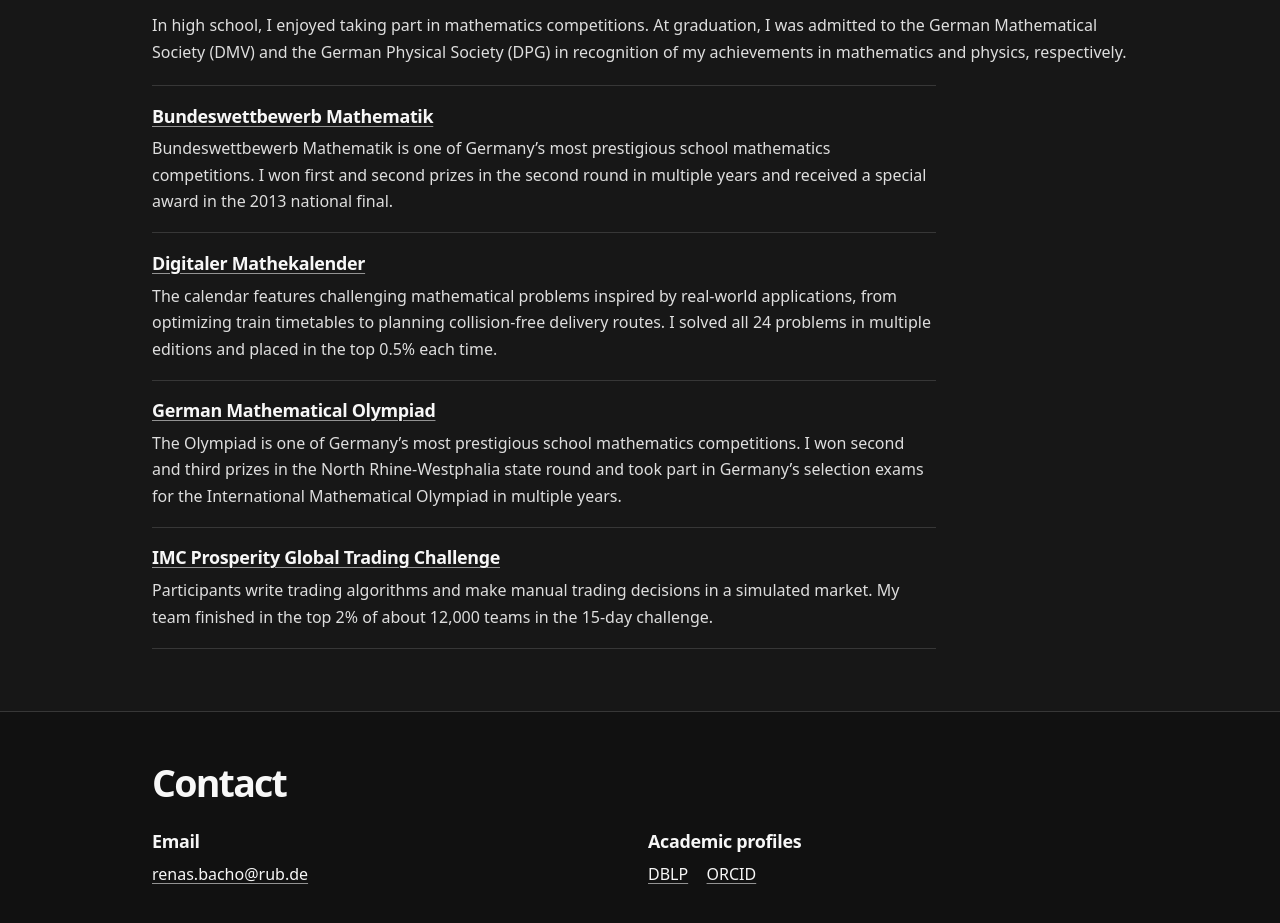
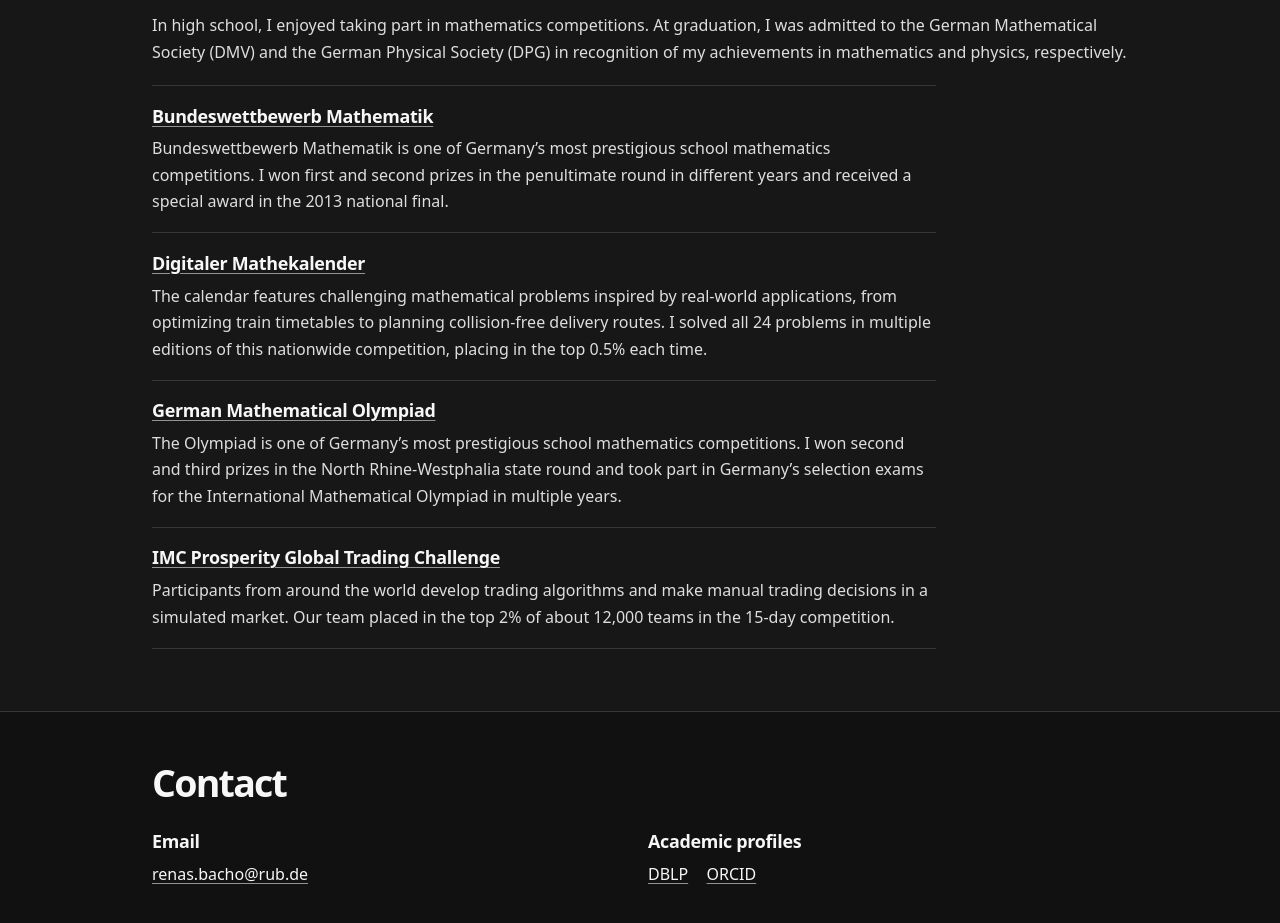
Before and after one commit to rbacho/rbacho.github.io, a plain HTML site: page index.html in a window 1280 px wide. Shown: the part 3940-4863 px from the top of the page. Drawn offline with Linux system fonts and the light colour scheme.

Commit message:
Update index.html

```diff
--- a/index.html
+++ b/index.html
@@ -533,11 +533,11 @@
         <ul class="competition-list" role="list">
           <li class="competition">
             <h3><a href="https://www.mathe-wettbewerbe.de/bundeswettbewerb-mathematik/">Bundeswettbewerb Mathematik</a></h3>
-            <p>Bundeswettbewerb Mathematik is one of Germany’s most prestigious school mathematics competitions. I won first and second prizes in the second round in multiple years and received a special award in the 2013 national final.</p>
+            <p>Bundeswettbewerb Mathematik is one of Germany’s most prestigious school mathematics competitions. I won first and second prizes in the penultimate round in different years and received a special award in the 2013 national final.</p>
           </li>
           <li class="competition">
             <h3><a href="https://www.mathekalender.de/wp/">Digitaler Mathekalender</a></h3>
-            <p>The calendar features challenging mathematical problems inspired by real-world applications, from optimizing train timetables to planning collision-free delivery routes. I solved all 24 problems in multiple editions and placed in the top 0.5% each time.</p>
+            <p>The calendar features challenging mathematical problems inspired by real-world applications, from optimizing train timetables to planning collision-free delivery routes. I solved all 24 problems in multiple editions of this nationwide competition, placing in the top 0.5% each time.</p>
           </li>
           <li class="competition">
             <h3><a href="https://www.mathematik-olympiaden.de/">German Mathematical Olympiad</a></h3>
@@ -545,7 +545,7 @@
           </li>
           <li class="competition">
             <h3><a href="https://prosperity.imc.com/">IMC Prosperity Global Trading Challenge</a></h3>
-            <p>Participants write trading algorithms and make manual trading decisions in a simulated market. My team finished in the top 2% of about 12,000 teams in the 15-day challenge.</p>
+            <p>Participants from around the world develop trading algorithms and make manual trading decisions in a simulated market. Our team placed in the top 2% of about 12,000 teams in the 15-day competition.</p>
           </li>
         </ul>
       </div>
```
